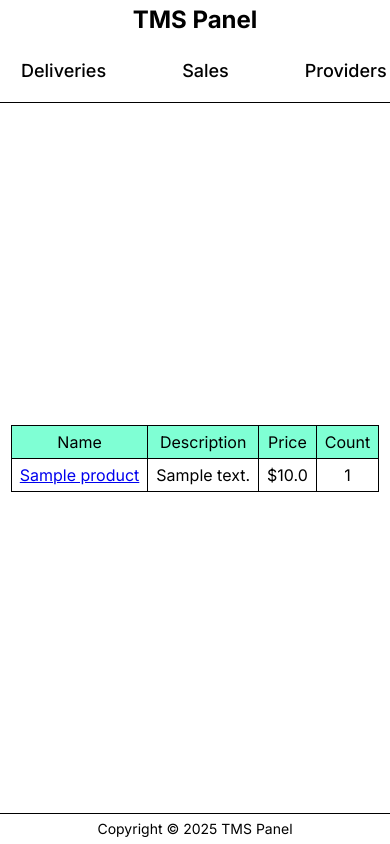
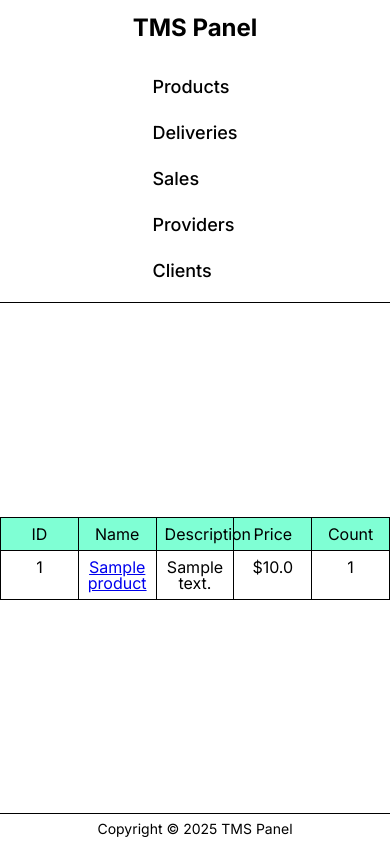
Before and after one commit to codemorphist/TMS, a Django app: page /panel/products/ in a window 390 px wide; the page is wider, and only the part inside the window is pictured. Run offline with Django 5.2, Linux system fonts and the light colour scheme; tables that the repository leaves empty hold one stand-in row (values such as "Sample post").

Commit message:
Changed styles and minor fixes
- Changed style for table (for test only)
- Added ID column to products.html table

```diff
--- a/panel/static/panel/css/base.css
+++ b/panel/static/panel/css/base.css
@@ -26,7 +26,7 @@ body {
 }
 
 .header-heading {
-    margin: 8px;
+    margin: 16px;
 
     font-weight: bold;
     font-size: 24px;
@@ -69,6 +69,8 @@ body {
 
 /* --- Main styles --- */
 
+/* --- Main styles --- */
+
 .main-page {
     margin: 0 auto;
 }
@@ -92,3 +94,24 @@ body {
 }
 
 /* --- Footer styles --- */
+
+@media screen and (max-width: 564px) {
+    /* Styles for small mobile screens */
+    .header-menu {
+        display: flex;
+        flex-direction: column;
+        align-items: flex-start;
+    }
+}
+
+@media screen and (max-width: 768px) {
+    /* Styles for medium mobile screens */
+    .header-menu {
+        font-size: 18px;
+        gap: 16px;
+    }
+}
+
+@media screen and (max-width: 1600px) {
+    /* Styles for tablets */
+}
--- a/panel/static/panel/css/table.css
+++ b/panel/static/panel/css/table.css
@@ -1,18 +1,17 @@
+table {
+    width: 100%;
+    border-collapse: collapse;
+    border: 1px solid black;
+    table-layout: fixed;
+}
+
 table th,
 table td {
+    padding: 8px;
+    border: 1px solid black;
     text-align: center;
-}
-
-table {
-    border-collapse: collapse;
-    border: 1px solid black;
 }
 
 table thead tr {
     background: aquamarine;
 }
-
-table td {
-    padding: 8px;
-    border: 1px solid black;
-}
--- a/panel/templates/base.html
+++ b/panel/templates/base.html
@@ -4,6 +4,7 @@
 <html lang="en">
     <head>
         <meta charset="UTF-8">
+        <meta name="viewport" content="width=device-width, initial-scale=1.0" />
         <title>{% block title%}TMS Panel{% endblock %}</title>
         <link type="text/css" rel="stylesheet" href="{% static 'panel/css/reset.css' %}">
         <link type="text/css" rel="stylesheet" href="{% static 'panel/css/base.css' %}">
--- a/panel/templates/panel/products.html
+++ b/panel/templates/panel/products.html
@@ -6,15 +6,17 @@
 <table>
     <thead>
         <tr>
-            <td>Name</td>
-            <td>Description</td>
-            <td>Price</td>
-            <td>Count</td>
+            <th>ID</th>
+            <th>Name</th>
+            <th>Description</th>
+            <th>Price</th>
+            <th>Count</th>
         </tr>
     </thead>
     <tbody>
         {% for product in products %}
         <tr>
+            <td>{{ product.id }}</td>
             <td><a href="{{ product.get_absolute_url }}">{{ product.name }}</a></td>
             <td>{{ product.description }}</td>
             <td>${{ product.price }}</td>
--- a/tms/settings.py
+++ b/tms/settings.py
@@ -25,7 +25,7 @@ SECRET_KEY = 'django-insecure-fn24p3^e9+xe3qd(-9_^q+#7wu0$_kw&5eneb40dl=69)srjb2
 # SECURITY WARNING: don't run with debug turned on in production!
 DEBUG = True
 
-ALLOWED_HOSTS = []
+ALLOWED_HOSTS = ['*'] # WARNING ONLY FOR TEST
 
 
 # Application definition
```
Also changed, not shown: .run/Django Server.run.xml.
